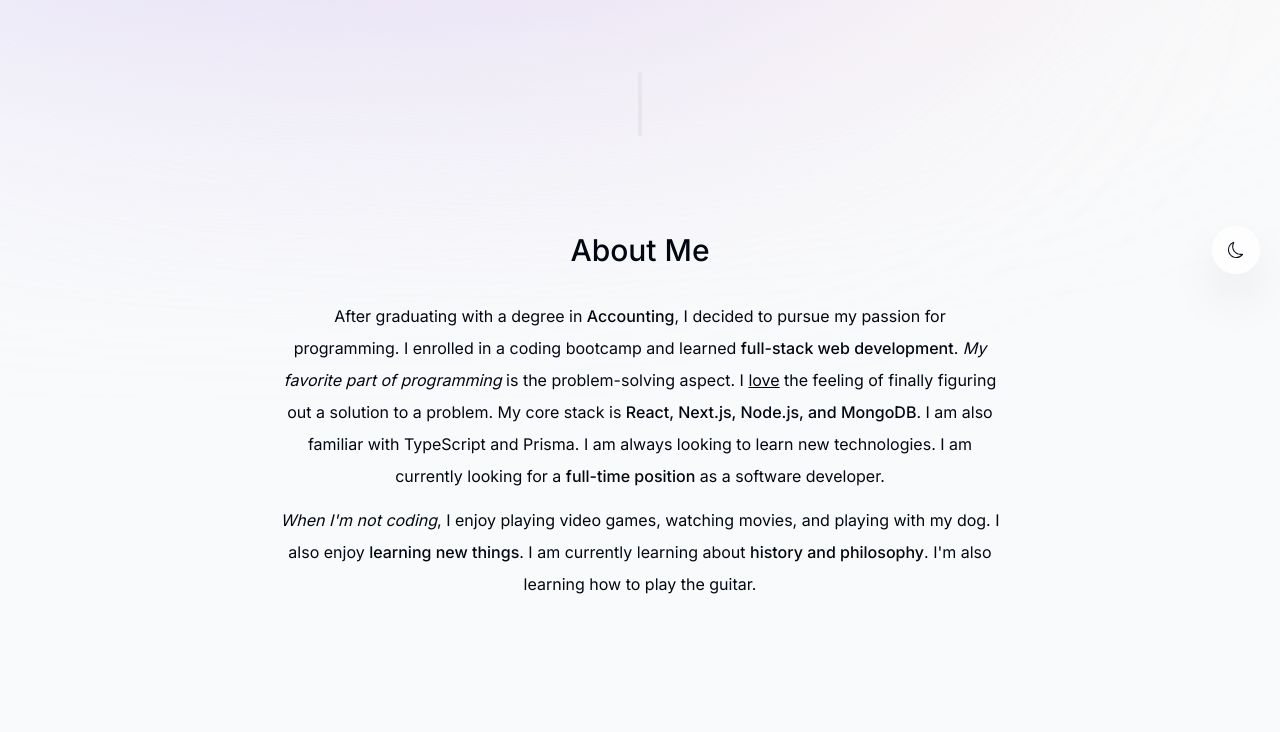
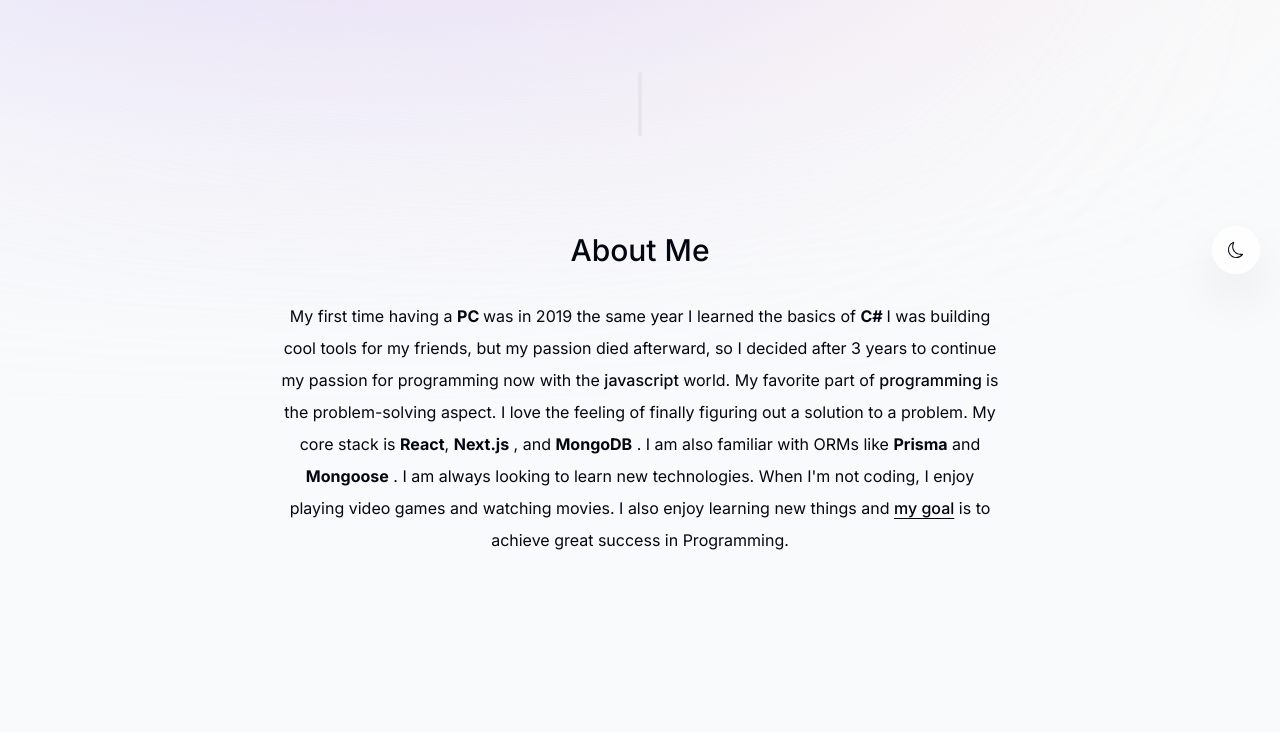
Before and after one commit to mahdi22dev/Personal-Portfolio-, a Next.js app: page / in a window 1280 px wide. Shown: the part 506-1238 px from the top of the page. Built offline with nearby package versions, Linux system fonts and the light colour scheme; no server answers.

Commit message:
about me text

```diff
--- a/src/components/About.jsx
+++ b/src/components/About.jsx
@@ -17,31 +17,28 @@
       ref={ref}
     >
       <SectionHeading>About me</SectionHeading>
-      <p className='mb-3'>
-        After graduating with a degree in{" "}
-        <span className='font-medium'>Accounting</span>, I decided to pursue my
-        passion for programming. I enrolled in a coding bootcamp and learned{" "}
-        <span className='font-medium'>full-stack web development</span>.{" "}
-        <span className='italic'>My favorite part of programming</span> is the
-        problem-solving aspect. I <span className='underline'>love</span> the
-        feeling of finally figuring out a solution to a problem. My core stack
-        is{" "}
-        <span className='font-medium'>
-          React, Next.js, Node.js, and MongoDB
-        </span>
-        . I am also familiar with TypeScript and Prisma. I am always looking to
-        learn new technologies. I am currently looking for a{" "}
-        <span className='font-medium'>full-time position</span> as a software
-        developer.
-      </p>
-
-      <p>
-        <span className='italic'>When I'm not coding</span>, I enjoy playing
-        video games, watching movies, and playing with my dog. I also enjoy{" "}
-        <span className='font-medium'>learning new things</span>. I am currently
-        learning about{" "}
-        <span className='font-medium'>history and philosophy</span>. I'm also
-        learning how to play the guitar.
+      <p className='mb-3 font-normal'>
+        My first time having a <span className='font-bold'> PC </span>was in
+        2019 the same year I learned the basics of{" "}
+        <span className='font-bold'> C# </span> I was building cool tools for my
+        friends, but my passion died afterward, so I decided after 3 years to
+        continue my passion for programming now with the{" "}
+        <span className='font-medium'> javascript </span> world. My favorite
+        part of <span className='font-medium'> programming </span>
+        is the problem-solving aspect. I love the feeling of finally figuring
+        out a solution to a problem. My core stack is{" "}
+        <span className='font-bold'>React</span>,{" "}
+        <span className='font-bold'>Next.js</span> , and{" "}
+        <span className='font-bold'>MongoDB</span> . I am also familiar with{" "}
+        <span className='font-normal'>ORMs</span> like{" "}
+        <span className='font-bold'>Prisma</span> and{" "}
+        <span className='font-bold'>Mongoose</span> . I am always looking to
+        learn new technologies. When I'm not coding, I enjoy playing video games
+        and watching movies. I also enjoy learning new things and{" "}
+        <span className='font-medium underline underline-offset-4	'>
+          my goal
+        </span>{" "}
+        is to achieve great success in Programming.
       </p>
     </motion.section>
   );
```
Also changed, not shown: 1 other file (tests, documents, lock files or other folders).
